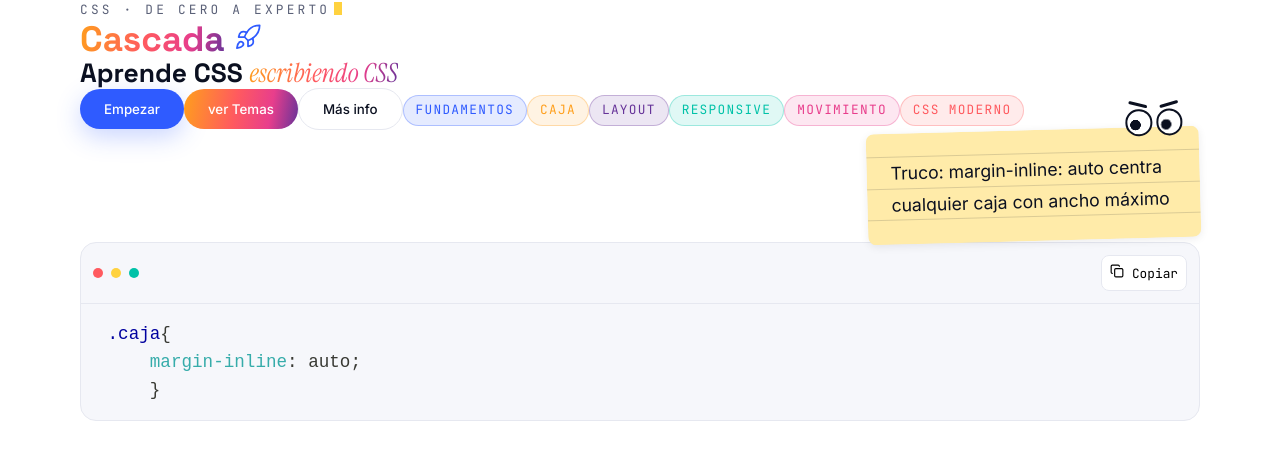
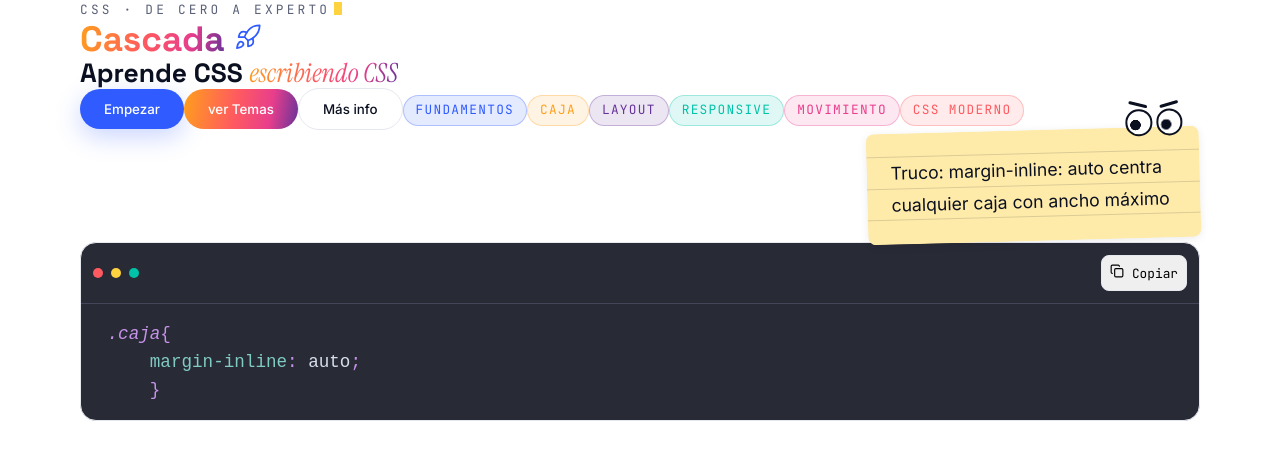
Before and after one commit to TheSharkFullCode/Cascading_Style_Sheets, a React (Vite) app in the folder Cascada/: page / in a window 1280 px wide. Shown: the top 460 px of the page. Built offline with nearby package versions, Linux system fonts and the light colour scheme.

Commit message:
style(ui): BloqueCodigo con fondo oscuro y tema de color

```diff
--- a/Cascada/src/components/ui/BloqueCodigo/BloqueCodigo.jsx
+++ b/Cascada/src/components/ui/BloqueCodigo/BloqueCodigo.jsx
@@ -17,7 +17,7 @@ function BloqueCodigo({codigo}) {
         </div>
         </div>
 
-        <Highlight code={codigo} language='css' theme={themes.github}>
+        <Highlight code={codigo} language='css' theme={themes.nightOwl}>
             {({tokens,getLineProps,getTokenProps})=> (
 
             <pre className={styles.bloque}>
--- a/Cascada/src/components/ui/BloqueCodigo/BloqueCodigo.module.css
+++ b/Cascada/src/components/ui/BloqueCodigo/BloqueCodigo.module.css
@@ -5,7 +5,7 @@
 }
 
 .ventana{
-     background: var(--papel-2);
+     background: var(--codigo-fondo);
     border: 1px solid var(--linea);
     border-radius: var(--radio-m);
     overflow: hidden;
@@ -16,7 +16,7 @@
     display: flex;
     gap: var(--esp-2);
     padding: var(--esp-3);
-    border-bottom: 1px solid var(--linea);/*(la raya que separa la barra del código)*/
+    border-bottom: 1px solid var(--codigo-linea);/*(la raya que separa la barra del código)*/
     align-items: center
 }
 
--- a/Cascada/src/components/ui/BotonCopiar/BotonCopiar.module.css
+++ b/Cascada/src/components/ui/BotonCopiar/BotonCopiar.module.css
@@ -4,6 +4,7 @@
     padding: var(--esp-2);
     border-radius: var(--radio-s);
     border: 1px solid var(--linea);
-    background: var(--papel);
+    /* background: transparent; */
     cursor: pointer;
+    /* color: var(--linea); */
 }
--- a/Cascada/src/styles/tokens.css
+++ b/Cascada/src/styles/tokens.css
@@ -21,6 +21,9 @@
     --tinta:              #0b1020;
     --tinta-suave:        #5b6178;
     --linea:              #e6e8f0;
+    --codigo-fondo:       #282a36;
+    --codigo-linea:       #44475a;
+
 
                         /* Acentos, [Enlaces, botones, Focos] */
 
```
